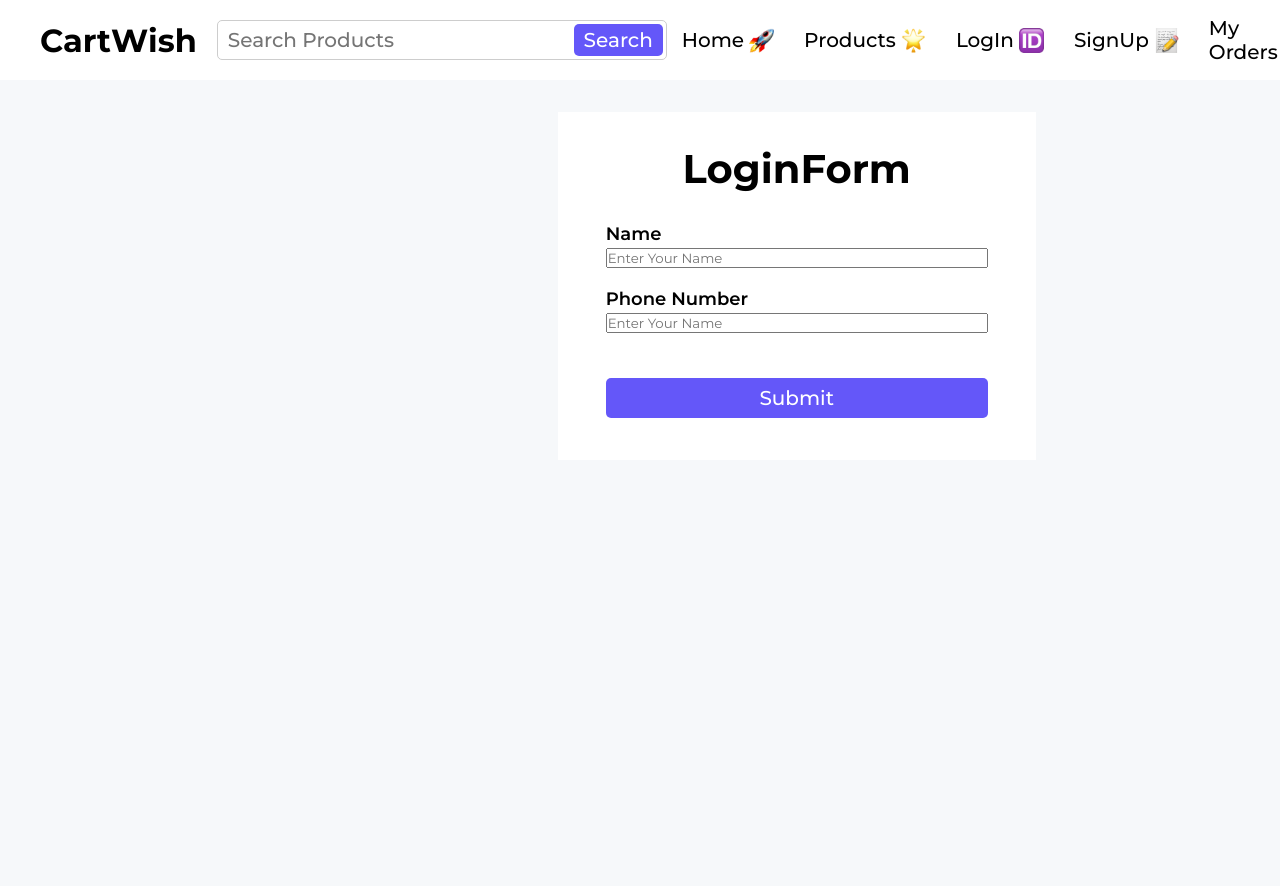
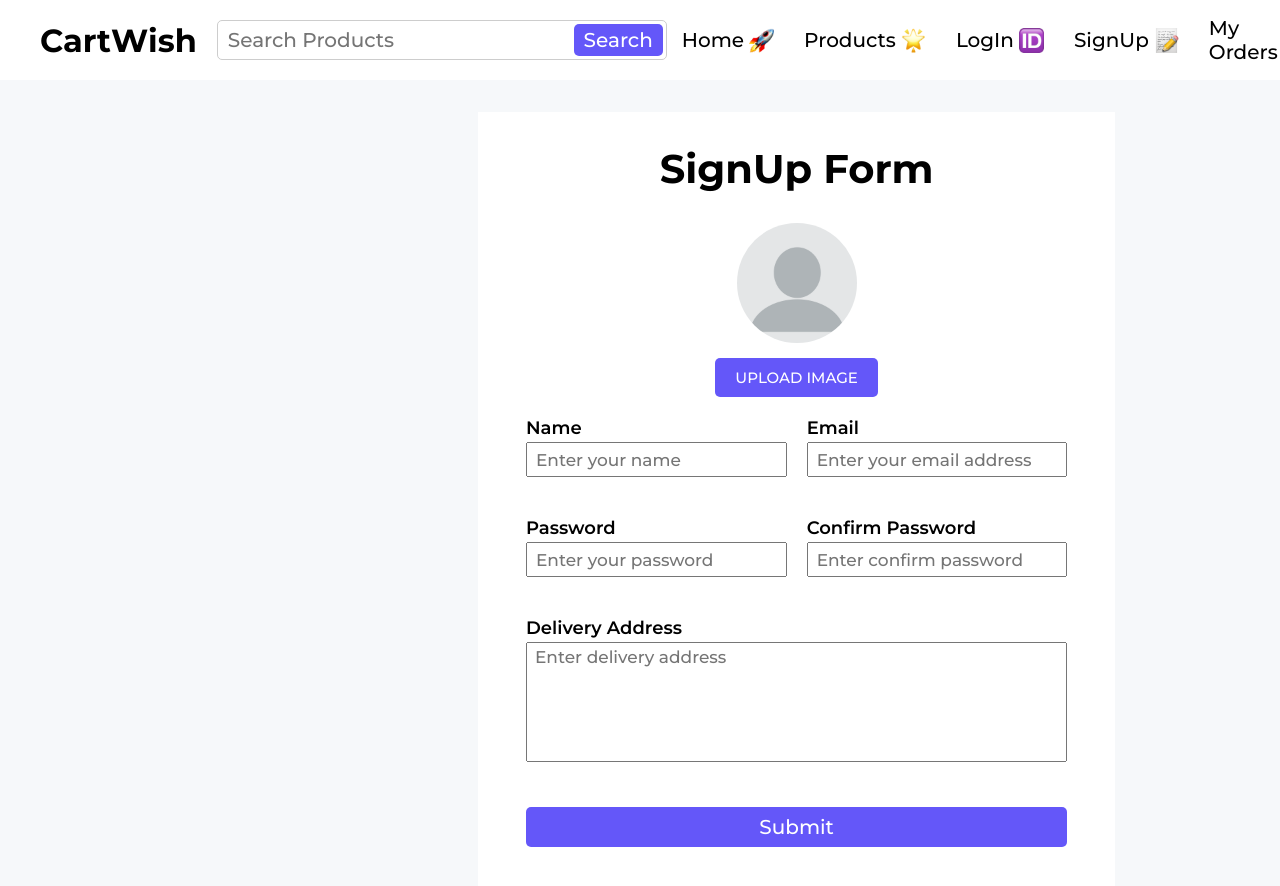
Before and after one commit to Imesh29/cartwish, a React (Vite) app: page / in a window 1280 px wide. Shown: the top 886 px of the page. Before the commit the page ends 800 px from the top, so only its background shows below. Built offline with nearby package versions, Linux system fonts and the light colour scheme.

Commit message:
Add SignupPage component add schema validation using ZOD

```diff
--- a/package.json
+++ b/package.json
@@ -10,8 +10,11 @@
     "preview": "vite preview"
   },
   "dependencies": {
+    "@hookform/resolvers": "^5.2.2",
     "react": "^19.2.0",
-    "react-dom": "^19.2.0"
+    "react-dom": "^19.2.0",
+    "react-hook-form": "^7.71.1",
+    "zod": "^4.3.5"
   },
   "devDependencies": {
     "@eslint/js": "^9.39.1",
--- a/src/App.jsx
+++ b/src/App.jsx
@@ -7,6 +7,7 @@ import SingleProductPage from "./components/SingleProduct/SingleProductPage";
 import CartPage from "./components/Cart/CartPage";
 import MyOrderPage from "./components/MyOrder/MyOrderPage";
 import LoginPage from "./components/Authentication/LoginPage";
+import SignupPage from "./components/Authentication/SignupPage";
 
 const App = () => {
   return (
@@ -18,7 +19,8 @@ const App = () => {
         {/* <SingleProductPage /> */}
         {/* <CartPage /> */}
         {/* <MyOrderPage /> */}
-        <LoginPage />
+        {/* <LoginPage /> */}
+        <SignupPage />
       </main>
     </div>
   );
--- a/src/components/Authentication/LoginPage.jsx
+++ b/src/components/Authentication/LoginPage.jsx
@@ -1,42 +1,57 @@
-import React, { useRef, useState } from "react";
+import React, { useState } from "react";
+import { useForm } from "react-hook-form";
+import z from "zod";
+import { zodResolver } from "@hookform/resolvers/zod";
 
 import "./LoginPage.css";
 
+const schema = z.object({
+  email: z
+    .string()
+    .email({ message: "Please Enter Valid Email Address" })
+    .min(3),
+  password: z.string().min(8, { message: "Password should be 9 characters" }),
+});
+
 const LoginPage = () => {
-  const [user, setUser] = useState({
-    name: "",
-    phone: "",
-  });
+  const {
+    register,
+    handleSubmit,
+    formState: { errors },
+  } = useForm({ resolver: zodResolver(schema) });
 
-  const handleSubmit = (e) => {
-    e.preventDefault();
-    console.log(user);
-  };
+  const onSubmit = (formData) => console.log(formData);
 
   return (
     <section className="align_center form_page">
-      <form className="authentication_form" onSubmit={handleSubmit}>
+      <form className="authentication_form" onSubmit={handleSubmit(onSubmit)}>
         <h2>LoginForm</h2>
         <div className="form_inputs">
           <div>
-            <label htmlFor="name">Name</label>
+            <label htmlFor="email">Email</label>
             <input
-              type="text"
-              id="name"
+              type="email"
+              id="email"
               className="form_text_inputs"
-              placeholder="Enter Your Name"
-              onChange={(e) => setUser({ ...user, name: e.target.value })}
+              placeholder="Enter Your email address"
+              {...register("email")}
             />
+            {errors.email && (
+              <em className="form_error">{errors.email.message}</em>
+            )}
           </div>
           <div>
-            <label htmlFor="phone">Phone Number</label>
+            <label htmlFor="password">Password</label>
             <input
-              type="number"
-              id="phone"
+              type="password"
+              id="password"
               className="form_text_inputs"
-              placeholder="Enter Your Name"
-              onChange={(e) => setUser({ ...user, phone: e.target.value })}
+              placeholder="Enter Your password"
+              {...register("password")}
             />
+            {errors.password && (
+              <em className="form_error">{errors.password.message}</em>
+            )}
           </div>
           <button type="submit" className="search_button form_submit">
             Submit
--- /dev/null
+++ b/src/components/Authentication/SignupPage.css
@@ -0,0 +1,63 @@
+.signup_form {
+    width: 40%;
+}
+
+.image_input_section {
+    display: flex;
+    flex-direction: column;
+    align-items: center;
+}
+
+.image_preview {
+    width: 120px;
+    height: 120px;
+    border-radius: 100%;
+    overflow: hidden;
+    margin-bottom: 15px;
+}
+
+.image_preview img {
+    width: 100%;
+    height: 100%;
+}
+
+.image_input {
+    display: none;
+}
+
+.image_label {
+    display: inline-block;
+    padding: 10px 20px;
+    margin-bottom: 20px;
+    text-align: center;
+    background: #6457f9;
+    color: #fff;
+    font-size: 15px;
+    font-family: inherit;
+    text-transform: Uppercase;
+    font-weight: 500;
+    border-radius: 5px;
+    cursor: pointer;
+    width: fit-content;
+}
+
+.signup_form_input {
+    width: 100%;
+    display: grid;
+    grid-template-columns: 1fr 1fr;
+    gap: 20px;
+}
+
+.signup_textares_section {
+    grid-column: 1/3;
+}
+
+.input_textarea {
+    font-size: 17px;
+    font-weight: 500;
+    font-family: inherit;
+    height: 120px;
+    resize: none;
+    padding: 4px 8px;
+    outline: none;
+}
--- /dev/null
+++ b/src/components/Authentication/SignupPage.jsx
@@ -0,0 +1,139 @@
+import "./SignupPage.css";
+import user from "../../assets/user.webp";
+import { useForm } from "react-hook-form";
+import z from "zod";
+import { zodResolver } from "@hookform/resolvers/zod";
+
+const schema = z
+  .object({
+    name: z
+      .string()
+      .min(3, { message: "Name should be at least 3 characters." }),
+    email: z.string().email({ messafe: "Please enter valid email" }),
+    password: z
+      .string()
+      .min(8, { message: "Password must ne at least 8 characters" }),
+    confirmPassword: z.string(),
+    deliveryAddress: z
+      .string()
+      .min(15, { message: " Address must be at least 15 characters." }),
+  })
+  .refine((data) => data.password === data.confirmPassword, {
+    message: "Confirm Passsword does not Password",
+    path: ["confirmPassword"],
+  });
+
+const SignupPage = () => {
+  const {
+    register,
+    handleSubmit,
+    formState: { errors },
+  } = useForm({ resolver: zodResolver(schema) });
+
+  const onSubmit = (formData) => console.log(formData);
+
+  return (
+    <section className="align_center form_page">
+      <form
+        className="authentication_form signup_form"
+        onSubmit={handleSubmit(onSubmit)}
+      >
+        <h2>SignUp Form</h2>
+
+        <div className="image_input_section">
+          <div className="image_preview">
+            <img src={user} id="file-ip-1-preview" />
+          </div>
+          <label htmlFor="file-ip-1" className="image_label">
+            Upload Image
+          </label>
+          <input type="file" id="file-ip-1" className="image_input" />
+        </div>
+
+        {/* Form Inputs */}
+        <div className="form_inputs signup_form_input">
+          <div>
+            <label htmlFor="name">Name</label>
+            <input
+              id="name"
+              className="form_text_input"
+              type="text"
+              placeholder="Enter your name"
+              {...register("name")}
+            />
+            {errors.name && (
+              <em className="form_error">{errors.name.message}</em>
+            )}
+          </div>
+
+          <div>
+            <label htmlFor="email">Email</label>
+            <input
+              id="email"
+              className="form_text_input"
+              type="email"
+              placeholder="Enter your email address"
+              {...register("email")}
+            />
+            {errors.email && (
+              <em className="form_error">{errors.email.message}</em>
+            )}
+          </div>
+
+          <div>
+            <label htmlFor="password">Password</label>
+            <input
+              id="password"
+              className="form_text_input"
+              type="password"
+              placeholder="Enter your password"
+              {...register("password")}
+            />
+            {errors.password && (
+              <em className="form_error">{errors.password.message}</em>
+            )}
+          </div>
+
+          <div>
+            <label htmlFor="cpassword">Confirm Password</label>
+            <input
+              id="cpassword"
+              className="form_text_input"
+              type="password"
+              placeholder="Enter confirm password"
+              {...register("confirm password")}
+            />
+            {errors.confirmPassword && (
+              <em className="form_error">{errors.confirmPassword.message}</em>
+            )}
+          </div>
+
+          <div className="signup_textares_section">
+            <label htmlFor="address">Delivery Address</label>
+            <textarea
+              id="address"
+              className="input_textarea"
+              placeholder="Enter delivery address"
+              {...register("delivery address")}
+            />
+            {errors.deliveryAddress && (
+              <em className="form_error">{errors.deliveryAddress.message}</em>
+            )}
+          </div>
+        </div>
+
+        <button className="search_button form_submit" type="submit">
+          Submit
+        </button>
+      </form>
+    </section>
+  );
+};
+
+export default SignupPage;
+
+// name - Name should be at least 3 characters.
+// email - Please enter valid email
+// password - Password must be at least 8 characters.
+// confirmPassword - Confirm Password does not match Password
+// deliveryAddress - Address must be at least 15 characters.
```
Also changed, not shown: 1 other file (tests, documents, lock files or other folders).
